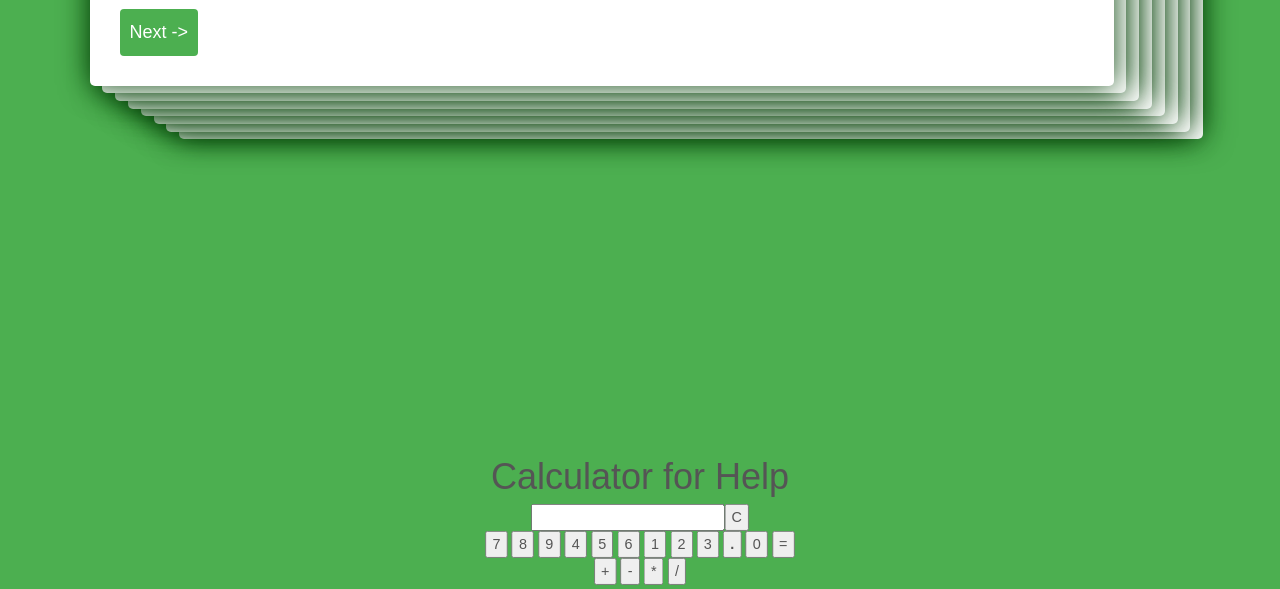
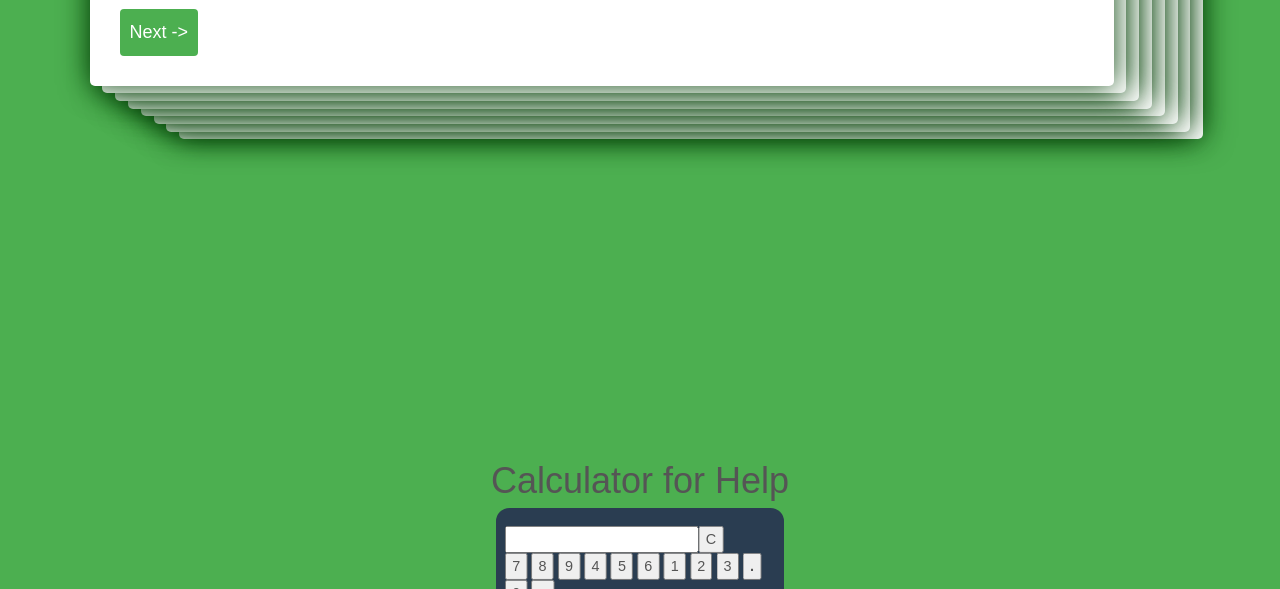
Before and after one commit to stewilondanga/guess-a-birthday, a plain HTML site: page index.html in a window 1280 px wide. Shown: the part 318-907 px from the top of the page. Drawn offline with nearby package versions, Linux system fonts and the light colour scheme.

Commit message:
add css/styles.css

```diff
--- a/css/styles.css
+++ b/css/styles.css
@@ -125,8 +125,16 @@ body {
   text-align: center;
 }
 
-/*.calculator {width:320px; background: #2a3d51; padding:20px 10px 30px; display:inline-block; border-radius:15px; text-align:left;}
-.output #d {width:63%; margin:0 auto; background:#f15c59; margin:20px; color:#fff; padding:15px; font-size:20px; border:10px solid #5e626d; color:#000; border-radius:15px; }
+.calculator {
+  width: 320px;
+  background: #2a3d51;
+  padding: 20px 10px 30px;
+  display: inline-block;
+  border-radius: 15px;
+  text-align: left;
+}
+
+/*.output #d {width:63%; margin:0 auto; background:#f15c59; margin:20px; color:#fff; padding:15px; font-size:20px; border:10px solid #5e626d; color:#000; border-radius:15px; }
 .output button {padding:12px 20px; background:#d17c3c; border:0px; border-bottom:5px solid #446280; border-radius:4px;}
 .button-grp {width:95%;margin:0 auto;}
 .button-grp1 {float:left;width:75%;}
```
